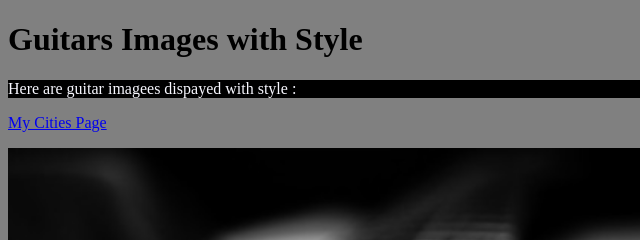
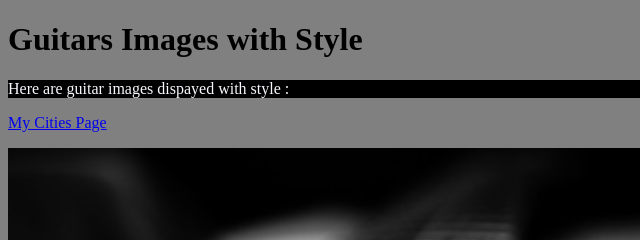
Before and after one commit to ICS20-Programming-JulienL/Unit1-03-HTML-Style, a plain HTML site: page index.html in a window 1280 px wide. Shown: the top 240 px of the page, 0-640 px from the left. Drawn offline with Linux system fonts and the light colour scheme.

Commit message:
I made another grammar correction.

```diff
--- a/index.html
+++ b/index.html
@@ -18,7 +18,7 @@
   </style>
   <body style="background-color:grey;">
     <h1 id="my-header"> Guitars Images with Style</h1>
-    <p style= "color:ghostwhite;background-color:black">Here are guitar imagees dispayed with style :</p>
+    <p style= "color:ghostwhite;background-color:black">Here are guitar images dispayed with style :</p>
     <p>
       <a href="https://unit1-03-html-style.lamour123.repl.co/cities.html">My Cities Page</a>
     </p>
```
